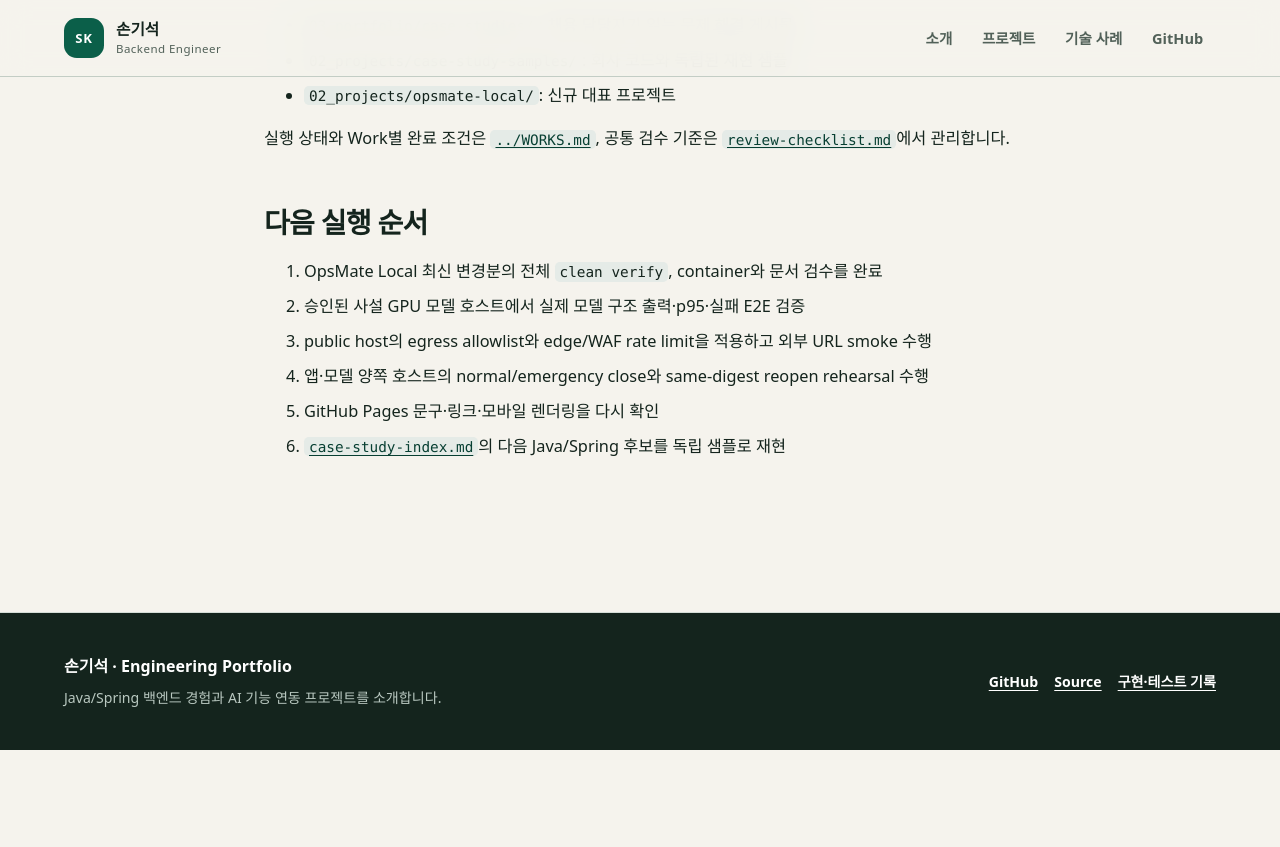
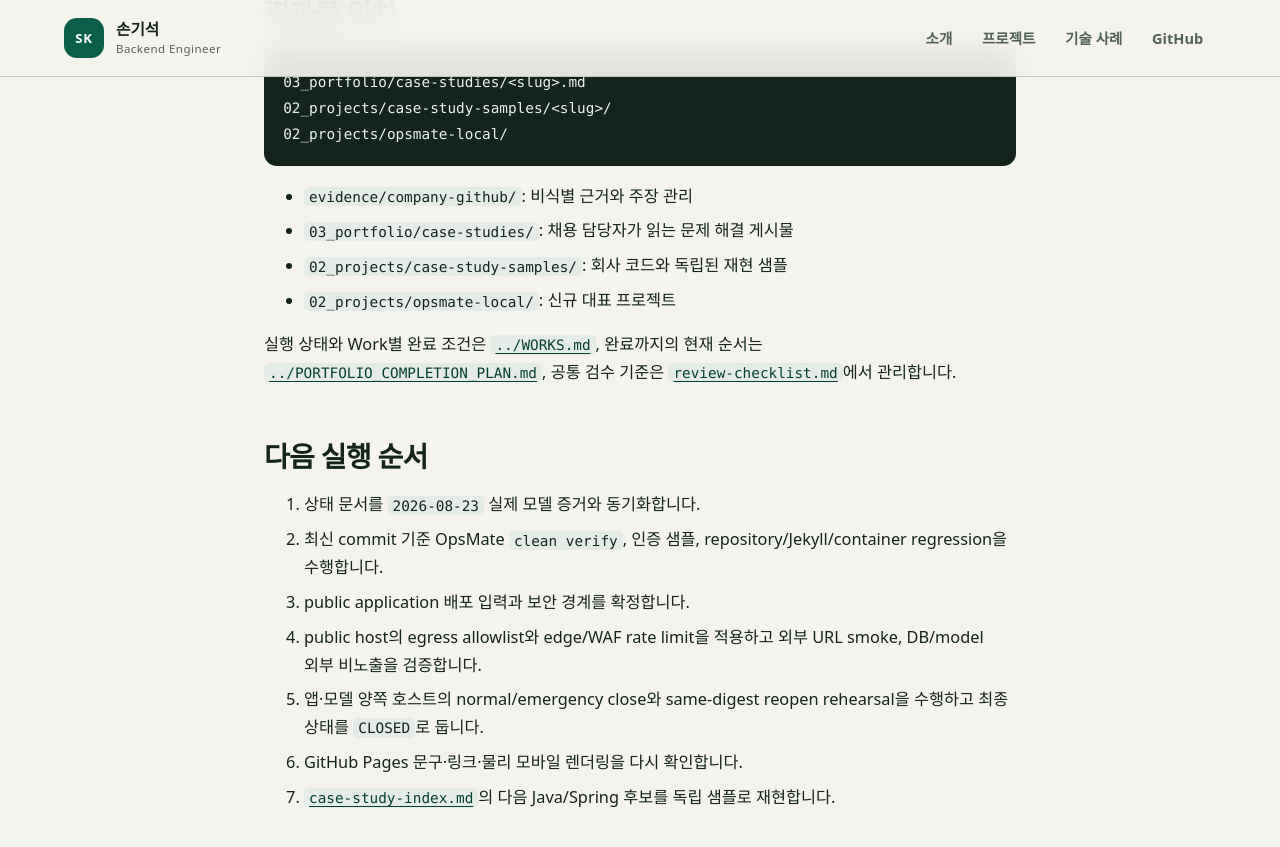
Before and after one commit to son1004007/engineering-career-portfolio, a Jekyll site: the page built from 03_portfolio/portfolio-strategy.md, in a window 1280 px wide and 900 px high, scrolled down 3768 px. Shown: the top 847 px of the window. Built offline with Jekyll 4.4.1, drawn with Linux system fonts in a browser that asks for light colours; our own code applies the rules of GitHub Pages for plain Markdown files; before the commit the page ends 4518 px from its top, so only the background shows below that; some of the changed text lies outside the part shown.

Commit message:
docs: sync portfolio strategy verification state

```diff
--- a/03_portfolio/portfolio-strategy.md
+++ b/03_portfolio/portfolio-strategy.md
@@ -1,6 +1,7 @@
 # Portfolio Content Strategy
 
 - 결정일: `2026-08-03`
+- 상태 갱신일: `2026-08-23`
 - 상태: `approved`
 - 목적: 신규 대표 프로젝트와 기존 실무 사례가 서로 다른 역량을 증명하도록 포트폴리오를 구성
 
@@ -21,7 +22,7 @@
 
 ### OpsMate Local
 
-- 상태: `implemented`, `tested-component`
+- 상태: `implemented`, `tested-component`; 실제 모델 adapter E2E 경계 `verified`
 - 형식: 실행 가능한 독립 서비스
 - 역할: AI Agent 응용과 안전한 업무 실행 설계 증명
 - 기술 중심: Java 21, Spring Boot 3.5, Thymeleaf/HttpSession, JPA/H2·PostgreSQL/Flyway, 오픈웨이트 LLM gateway, 서버 주도 정책 조회 포트, Docker/Caddy
@@ -52,7 +53,11 @@
 - immutable image digest 기반 open, normal/emergency close와 reopen 절차
 - 감사로그, 테스트와 재현 가능한 실행 절차 제공
 
-수직 기능, 공개 웹, PostgreSQL migration·역할 분리, model guard와 배포·중단 자산은 구현됐고 `2026-08-04` 전체 `clean verify`에서 54개 테스트가 성공했습니다. 승인된 실제 모델 E2E, 공개 URL·외부 smoke, host egress allowlist·edge/WAF rate limit과 앱·모델 양쪽 호스트 close/reopen rehearsal은 검증하지 않았습니다. 따라서 프로젝트 전체를 `verified` 또는 운영 완료로 표현하지 않습니다.
+수직 기능, 공개 웹, PostgreSQL migration·역할 분리, model guard와 배포·중단 자산은 구현됐고 `2026-08-04` 전체 `clean verify`에서 54개 테스트가 성공했습니다.
+
+`2026-08-23` 사설 GPU 호스트의 Ollama `0.13.5`, `gemma3:12b`로 실제 모델 E2E를 실행해 합성 구매 요청 9/9 성공, 서버 측 category·policy 검증, 요청·감사 이벤트 저장, 관측 p95 21,076ms와 `<= 30,000ms` gate를 확인했습니다. 상세 증거와 확대 해석 금지 범위는 [`../02_projects/opsmate-local/docs/REAL_MODEL_E2E_EVIDENCE.md`](../02_projects/opsmate-local/docs/REAL_MODEL_E2E_EVIDENCE.md)에 기록합니다.
+
+아직 public application URL·외부 smoke, host egress allowlist·edge/WAF rate limit, DB/model 외부 비노출과 앱·모델 양쪽 호스트 close/reopen rehearsal은 검증하지 않았습니다. 따라서 실제 모델 adapter E2E 경계만 `verified`로 구분하고 프로젝트 전체를 `verified` 또는 운영 완료로 표현하지 않습니다.
 
 ## Track B. 기존 업무 사례집
 
@@ -109,13 +114,14 @@
 - `02_projects/case-study-samples/`: 회사 코드와 독립된 재현 샘플
 - `02_projects/opsmate-local/`: 신규 대표 프로젝트
 
-실행 상태와 Work별 완료 조건은 [`../WORKS.md`](../WORKS.md), 공통 검수 기준은 [`review-checklist.md`](review-checklist.md)에서 관리합니다.
+실행 상태와 Work별 완료 조건은 [`../WORKS.md`](../WORKS.md), 완료까지의 현재 순서는 [`../PORTFOLIO_COMPLETION_PLAN.md`](../PORTFOLIO_COMPLETION_PLAN.md), 공통 검수 기준은 [`review-checklist.md`](review-checklist.md)에서 관리합니다.
 
 ## 다음 실행 순서
 
-1. OpsMate Local 최신 변경분의 전체 `clean verify`, container와 문서 검수를 완료
-2. 승인된 사설 GPU 모델 호스트에서 실제 모델 구조 출력·p95·실패 E2E 검증
-3. public host의 egress allowlist와 edge/WAF rate limit을 적용하고 외부 URL smoke 수행
-4. 앱·모델 양쪽 호스트의 normal/emergency close와 same-digest reopen rehearsal 수행
-5. GitHub Pages 문구·링크·모바일 렌더링을 다시 확인
-6. [`case-study-index.md`](case-study-index.md)의 다음 Java/Spring 후보를 독립 샘플로 재현
+1. 상태 문서를 `2026-08-23` 실제 모델 증거와 동기화합니다.
+2. 최신 commit 기준 OpsMate `clean verify`, 인증 샘플, repository/Jekyll/container regression을 수행합니다.
+3. public application 배포 입력과 보안 경계를 확정합니다.
+4. public host의 egress allowlist와 edge/WAF rate limit을 적용하고 외부 URL smoke, DB/model 외부 비노출을 검증합니다.
+5. 앱·모델 양쪽 호스트의 normal/emergency close와 same-digest reopen rehearsal을 수행하고 최종 상태를 `CLOSED`로 둡니다.
+6. GitHub Pages 문구·링크·물리 모바일 렌더링을 다시 확인합니다.
+7. [`case-study-index.md`](case-study-index.md)의 다음 Java/Spring 후보를 독립 샘플로 재현합니다.
```
Also changed, not shown: other parts of 03_portfolio/portfolio-strategy.md (+1 -1 lines).
